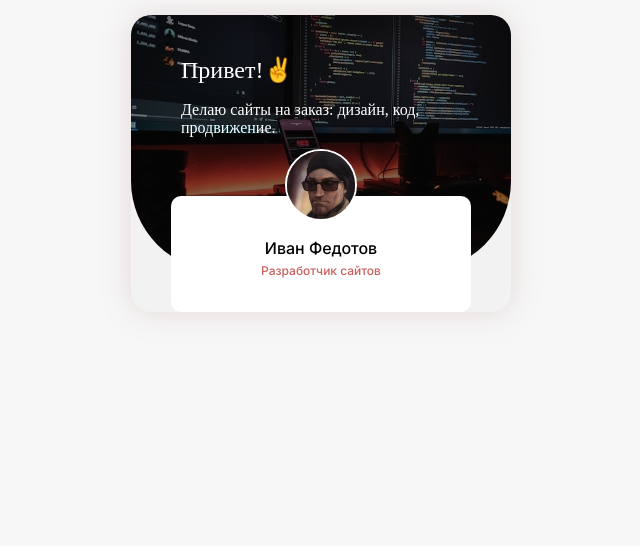
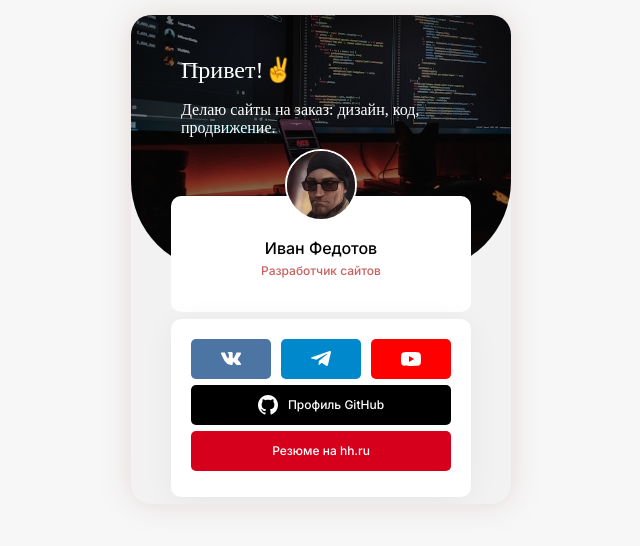
Before and after one commit to IvanFedotov333/taplink, a plain HTML site: page index.html in a window 1280 px wide. Shown: the whole page, without its empty margins (319-959 px from the left). Drawn offline with Linux system fonts and the light colour scheme; a web font is replaced by a local one.

Commit message:
add: buttons

```diff
--- a/css/style.css
+++ b/css/style.css
@@ -70,3 +70,49 @@ body {
   color: #cb5f5f;
   margin-top: 6px;
 }
+.card {
+  border-radius: 10px;
+  background-color: #ffffff;
+  box-shadow: 0px 4px 30px rgba(0, 0, 0, 0.05);
+  margin-top: 7px;
+  margin-bottom: 7px;
+  padding: 20px;
+}
+.buttons {
+  display: flex;
+  justify-content: space-between;
+  max-width: 260px;
+  margin: auto;
+  gap: 10px;
+}
+
+.button {
+  background: #000;
+  display: flex;
+  align-items: center;
+  justify-content: center;
+  height: 40px;
+  flex-shrink: 1;
+  width: 100%;
+  border-radius: 5px;
+  text-decoration: none;
+  color: #fff;
+  font-family: "Inter", sans-serif;
+  font-size: 12px;
+  font-weight: 500;
+  gap: 10px;
+  margin-bottom: 6px;
+}
+
+.button.vk {
+  background: #4c75a3;
+}
+.button.tg {
+  background: #0088cc;
+}
+.button.yt {
+  background: #ff0000;
+}
+.button.hh {
+  background: #d6001c;
+}
--- a/index.html
+++ b/index.html
@@ -24,8 +24,7 @@
       <header class="header">
         <span class="hello">Привет!✌️</span>
         <p class="hello-text">
-          Делаю сайты на заказ:
-          дизайн, код, продвижение.
+          Делаю сайты на заказ: дизайн, код, продвижение.
         </p>
       </header>
       <div class="container">
@@ -40,8 +39,49 @@
           <h1 class="user-name">Иван Федотов</h1>
           <p class="user-descr">Разработчик сайтов</p>
         </div>
+        <!-- /.user -->
+        <div class="card">
+          <div class="buttons">
+            <a href="https://vk.com/id200093301" class="button vk"
+              ><img
+                src="img/icons/VK.svg"
+                alt="иконка Вконтакте"
+                class="button-icon"
+            /></a>
+            <a href="#" class="button tg"
+              ><img
+                src="img/icons/Telegram.svg"
+                alt="иконка Телеграм"
+                class="button-icon"
+            /></a>
+            <a href="#" class="button yt"
+              ><img
+                src="img/icons/Vector.svg"
+                alt="иконка Ютуб"
+                class="button-icon"
+            /></a>
+          </div>
+          <!-- /.buttons -->
+          <a href="https://github.com/IvanFedotov333" class="button"
+            ><img
+              src="img/icons/GitHub.svg"
+              alt="иконка Гитхаб"
+              class="button-icon"
+            />
+            <span class="button-text">Профиль GitHub</span></a
+          >
+          <a
+            href="https://spb.hh.ru/profile/me?hhtmFrom=ProfileActivator"
+            class="button hh"
+          >
+            <span class="button-text">Резюме на hh.ru</span></a
+          >
+        </div>
+        <!-- /.card -->
       </div>
+      <!-- /.container -->
     </div>
+    <!-- /.page-wrapper -->
     <script src="js/main.js"></script>
   </body>
 </html>
```
Also changed, not shown: img/icons/GitHub.svg (added), img/icons/Telegram.svg (added), img/icons/VK.svg (added), img/icons/Vector.svg (added).
